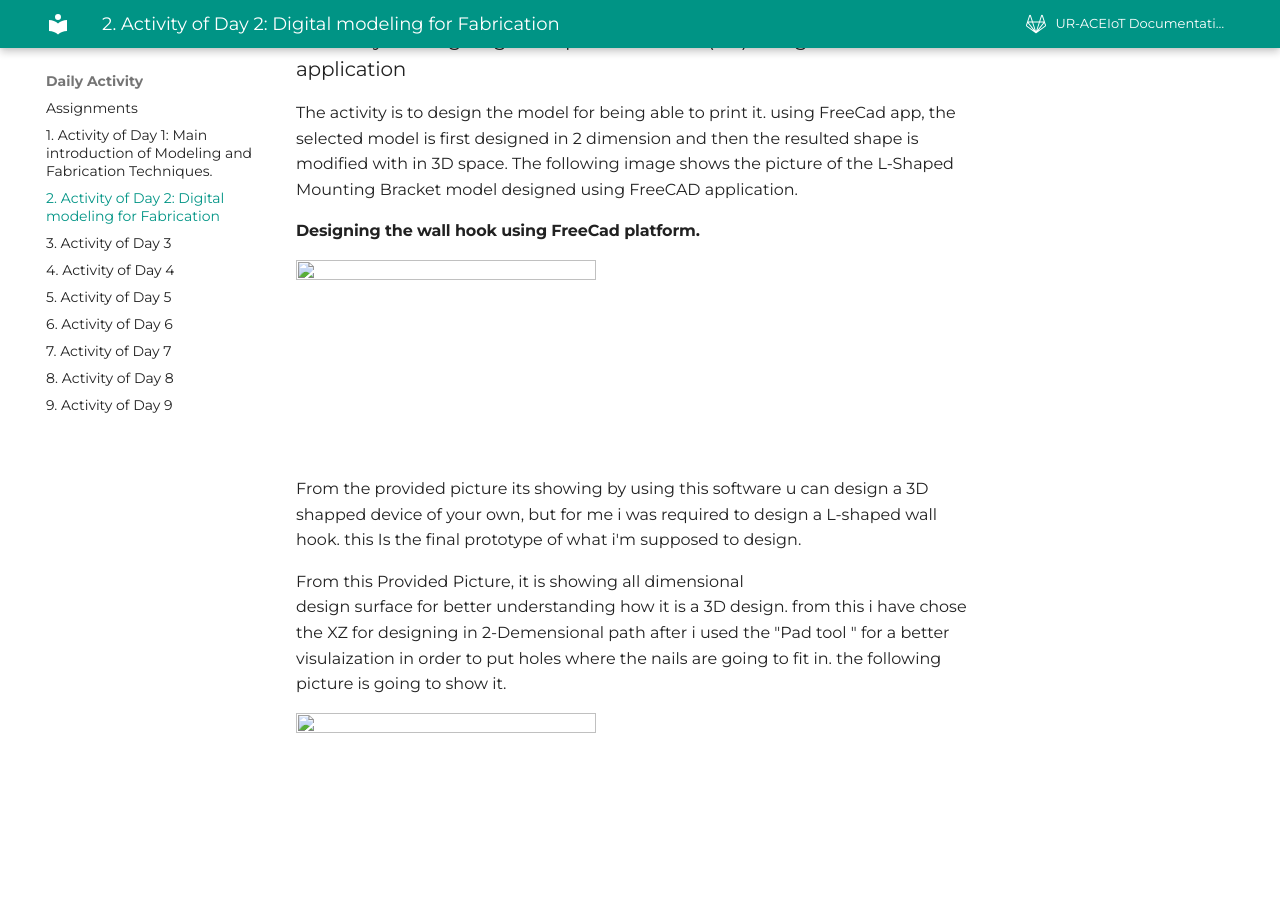
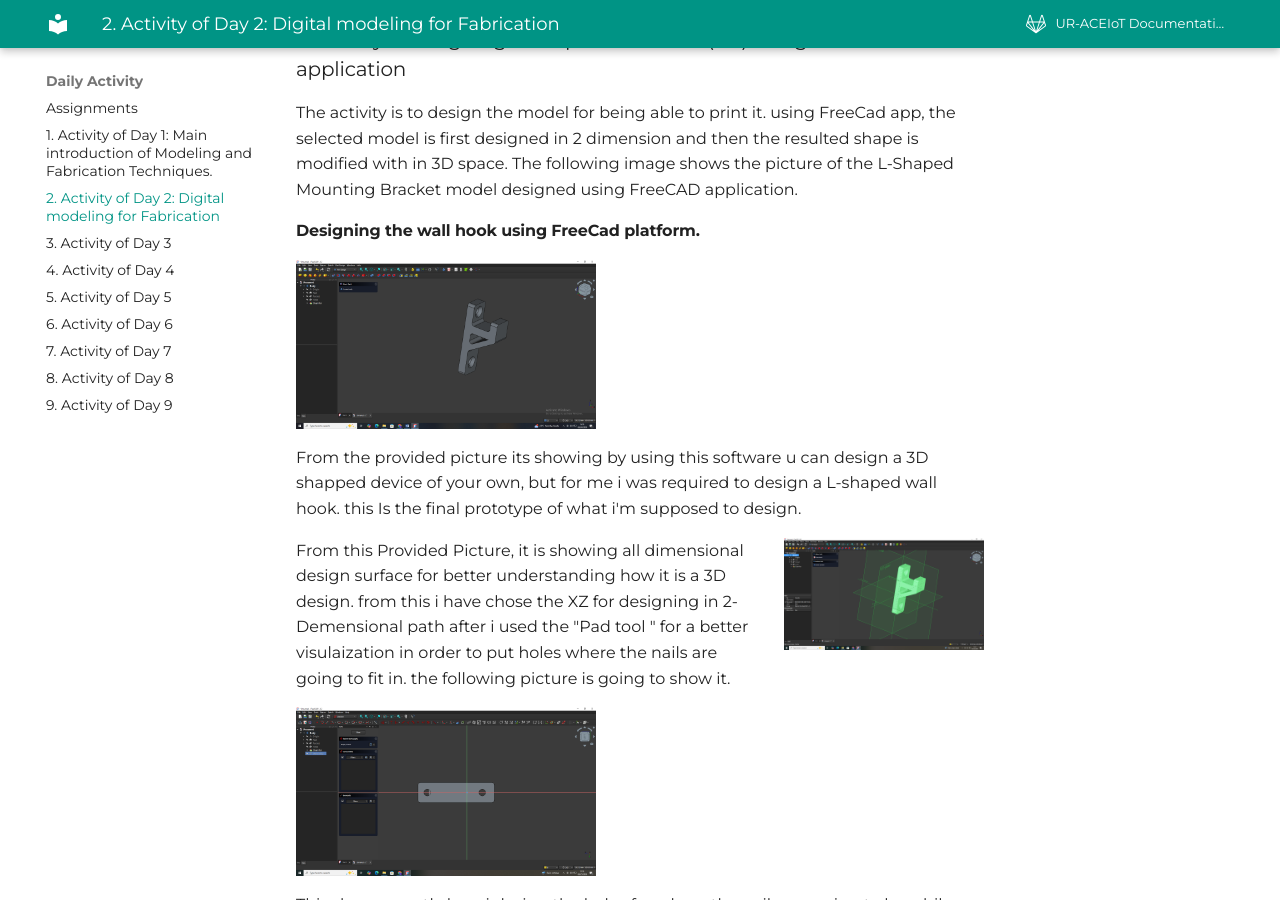
Before and after one commit to izesa/Modeling-and-Fabrication-Techniques, an MkDocs documentation site: the page built from docs/Daily-Activity/day_2.md, in a window 1280 px wide and 900 px high, scrolled down 872 px. Built offline with MkDocs 1.6.1 and Material for MkDocs 9.7.7, drawn with Linux system fonts in a browser that asks for light colours.

Commit message:
modified:   docs/Daily-Activity/day_2.md renamed:    docs/Daily-Activity/Images/FreeCAD1.png -> docs/images/FreeCAD1.png renamed:    docs/Daily-Activity/Images/FreeCAD2.png -> docs/images/FreeCAD2.png renamed:    docs/Daily-Activity/Images/FreeCAD3.png -> docs/images/FreeCAD3.png

```diff
--- a/docs/Daily-Activity/day_2.md
+++ b/docs/Daily-Activity/day_2.md
@@ -18,17 +18,17 @@
 The activity is to design the model for being able to print it. using FreeCad app, the selected model is first designed in 2 dimension and then the resulted shape is modified with in 3D space. The following image shows the picture of the L-Shaped Mounting Bracket model designed using FreeCAD application.
 
 #### Designing the wall hook using FreeCad platform.
-![](./images/FreeCAD1.png){ width=300 Height=200 align=middle }
+![Image](../images/FreeCAD1.png){ width=300 Height=200 align=middle }
 
 
 From the provided picture its showing by using this software u can design a 3D shapped device of your own, but for me i was required to design a L-shaped wall hook.
 this Is the final prototype of what i'm supposed to design.
 
-![](./images/FreeCAD2.png){width=200 align=right}
+![Image](../images/FreeCAD2.png){width=200 align=right}
 
 From this Provided Picture, it is showing all dimensional design surface for better understanding how it is a 3D design. from this i have chose the XZ for designing in 2-Demensional path after i used the "Pad tool " for a better visulaization in order to put holes where the nails are going to fit in. the following picture is going to show it.
 
-![](./images/FreeCAD3.png){ width=300 Height=200 align=middle }
+![Image](../images/FreeCAD3.png){ width=300 Height=200 align=middle }
 
 This shows exactly how i design the holes for where the nails are going to be while holding it on a wall.
 
```
Also changed, not shown: docs/images/FreeCAD1.png (renamed from docs/Daily-Activity/Images/FreeCAD1.png), docs/images/FreeCAD2.png (renamed from docs/Daily-Activity/Images/FreeCAD2.png), docs/images/FreeCAD3.png (renamed from docs/Daily-Activity/Images/FreeCAD3.png).
